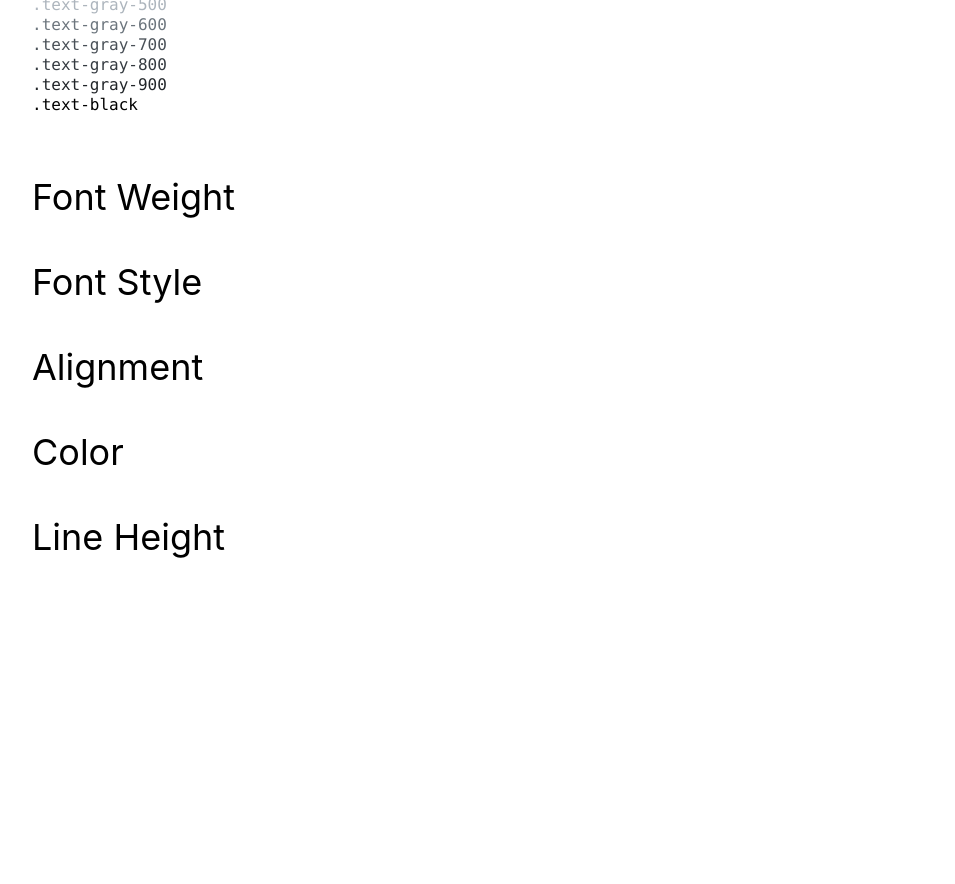
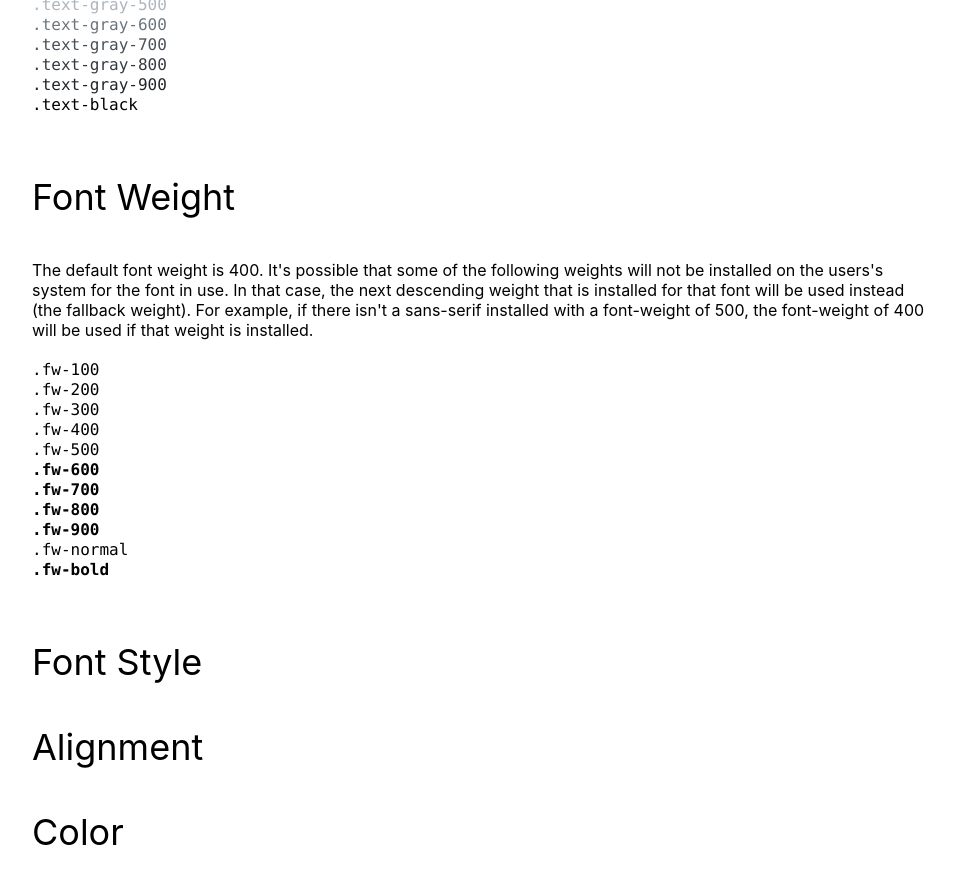
Before and after one commit to esteban90-dev/css-framework-site, a Jekyll site: the page built from typography.html, in a window 1280 px wide and 900 px high, scrolled down 1943 px. Shown: the top 884 px of the window, without its empty margins (160-1115 px from the left). Built offline with Jekyll 4.4.1, drawn with Linux system fonts in a browser that asks for light colours; before the commit the page ends 2555 px from its top, so only the background shows below that.

Commit message:
add 'font weights'

```diff
--- a/typography.html
+++ b/typography.html
@@ -86,6 +86,26 @@ title: Breakpoints
 
 <h3>Font Weight</h3>
 <br><br>
+<p>
+  The default font weight is 400.  It's possible that some of the following weights will not be installed on the users's system for the font in use.
+  In that case, the next descending weight that is installed for that font will be used instead (the fallback weight).  For example, if there isn't
+  a sans-serif installed with a font-weight of 500, the font-weight of 400 will be used if that weight is installed.
+</p>
+<br>
+<ul class="list list-inside">
+  <li class="fw-100 mono">.fw-100</li>
+  <li class="fw-200 mono">.fw-200</li>
+  <li class="fw-300 mono">.fw-300</li>
+  <li class="fw-400 mono">.fw-400</li>
+  <li class="fw-500 mono">.fw-500</li>
+  <li class="fw-600 mono">.fw-600</li>
+  <li class="fw-700 mono">.fw-700</li>
+  <li class="fw-800 mono">.fw-800</li>
+  <li class="fw-900 mono">.fw-900</li>
+  <li class="fw-normal mono">.fw-normal</li>
+  <li class="fw-bold mono">.fw-bold</li>
+</ul>
+<br><br><br>
 
 <h3>Font Style</h3>
 <br><br>
```
